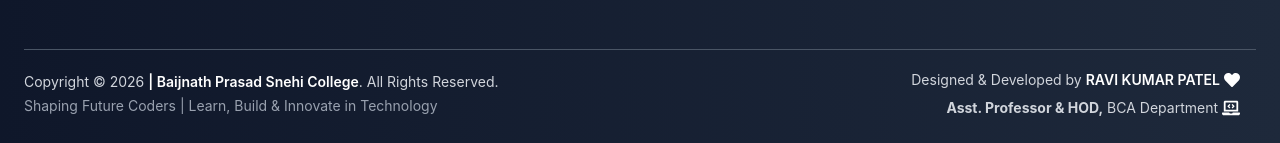
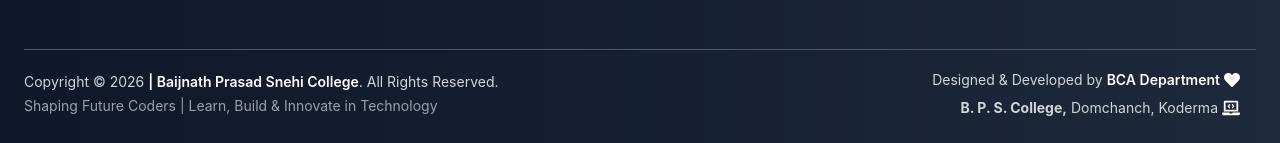
Before and after one commit to ravikrpatel01/bpsc-bca-website, a React (Vite) app: page / in a window 1280 px wide. Shown: the part 4583-4726 px from the top of the page. Built offline with nearby package versions, Linux system fonts and the light colour scheme.

Commit message:
made changes in footer

```diff
--- a/src/components/Footer.jsx
+++ b/src/components/Footer.jsx
@@ -20,22 +20,20 @@
 
         {/* Right Content */}
         <div className="text-sm hidden lg:block px-2 lg:px-4 py-3 text-center sm:text-left">
-          {/* Line 1 */}
           <p className="flex flex-col sm:flex-row items-center justify-center sm:justify-start gap-1">
             <span>Designed & Developed by</span>
 
             <span className="text-white flex items-center gap-1 font-semibold">
-              RAVI KUMAR PATEL
+              BCA Department
               <FaHeart className="text-white heart" size={16} />
             </span>
           </p>
 
-          {/* Line 2 */}
           <p className="flex flex-col sm:flex-row items-center justify-center sm:justify-end gap-1 mt-2">
-            <span className="font-bold">Asst. Professor & HOD,</span>
+            <span className="font-bold">B. P. S. College,</span>
 
             <span className="flex items-center gap-1">
-              BCA Department
+              Domchanch, Koderma
               <FaLaptopCode className="text-white" size={18} />
             </span>
           </p>
```
